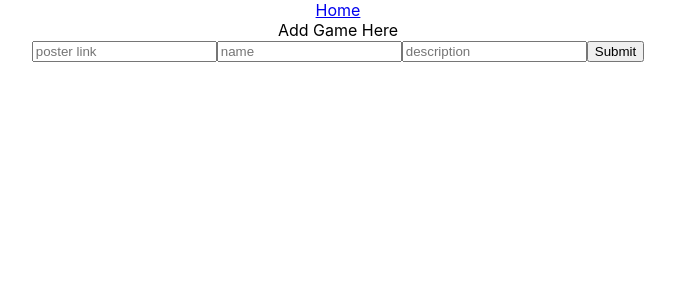
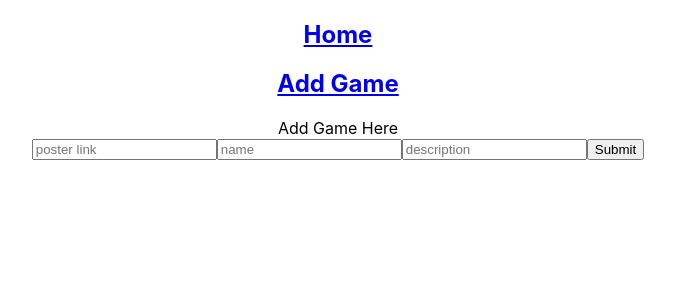
Before and after one commit to aizealawin/WhatToPlay, a React (Create React App) app in the folder client/: page /addGame in a window 1280 px wide. Shown: the top 300 px of the page, without its empty margins (302-977 px from the left). Built offline with nearby package versions, Linux system fonts and the light colour scheme; no server answers.

Commit message:
updated nav bar to show on every page

```diff
--- a/client/src/components/AddGame.jsx
+++ b/client/src/components/AddGame.jsx
@@ -4,7 +4,7 @@
 import { Link } from 'react-router-dom'
 import axios from 'axios'
 import { useState, useEffect } from 'react'
-
+import NavBar from './NavBar'
 
 const AddGame = () => {
 
@@ -42,7 +42,7 @@
 
   return (
     <div>
-      <Link to='/'>Home</Link>
+          <NavBar />
       <form onSubmit={handleSubmit}>
         Add Game Here <br/>
         <input
--- /dev/null
+++ b/client/src/components/NavBar.jsx
@@ -0,0 +1,17 @@
+import React from 'react'
+import { Link } from 'react-router-dom'
+
+const NavBar = () => {
+  return(
+<nav className="navBar">
+<Link to="/">
+  <h1>Home</h1>
+</Link>
+<Link to="/addGame">
+  <h1>Add Game</h1>
+</Link>
+</nav>
+  )
+}
+
+export default NavBar
--- a/client/src/components/UpdateGame.jsx
+++ b/client/src/components/UpdateGame.jsx
@@ -5,7 +5,7 @@
 import axios from 'axios'
 import { useState, useEffect } from 'react'
 import { useParams } from 'react-router-dom'
-
+import NavBar from './NavBar'
 
 const UpdateGame = () => {
 
@@ -45,7 +45,7 @@
 
   return (
     <div>
-      <Link to='/'>Home</Link>
+      <NavBar />
       <form onSubmit={handleSubmit}>
         Add Game Here <br/>
         <input
--- a/client/src/pages/GameDetails.js
+++ b/client/src/pages/GameDetails.js
@@ -3,6 +3,7 @@
 import { Link } from 'react-router-dom'
 import UpdateGame from '../components/UpdateGame'
 import axios from 'axios'
+import NavBar from '../components/NavBar'
 
 const GameDetails = () => {
   const [gameDetails, setGameDetails] = useState(null)
@@ -32,6 +33,9 @@
   }
 
   return (
+    <div>
+      <NavBar />
+
       <div className="game-content">
         <section className="image-container">
           <div>
@@ -52,6 +56,7 @@
           <button>Update Game</button>
         </Link>
       </div>
+    </div>
   )
 }
 
--- a/client/src/pages/Home.js
+++ b/client/src/pages/Home.js
@@ -3,18 +3,12 @@
 import { useState, useEffect } from 'react'
 import axios from 'axios'
 import Library from '../components/Library'
+import NavBar from '../components/NavBar'
 
 const Home = () => {
   return (
     <div>
-      <nav className="navBar">
-        <Link to="/">
-          <h1>Home</h1>
-        </Link>
-        <Link to="/addGame">
-          <h1>Add Game</h1>
-        </Link>
-      </nav>
+      <NavBar />
       <div className="library">
         <Library />
       </div>
```
Lines whose indentation alone changed are shown as unchanged.
